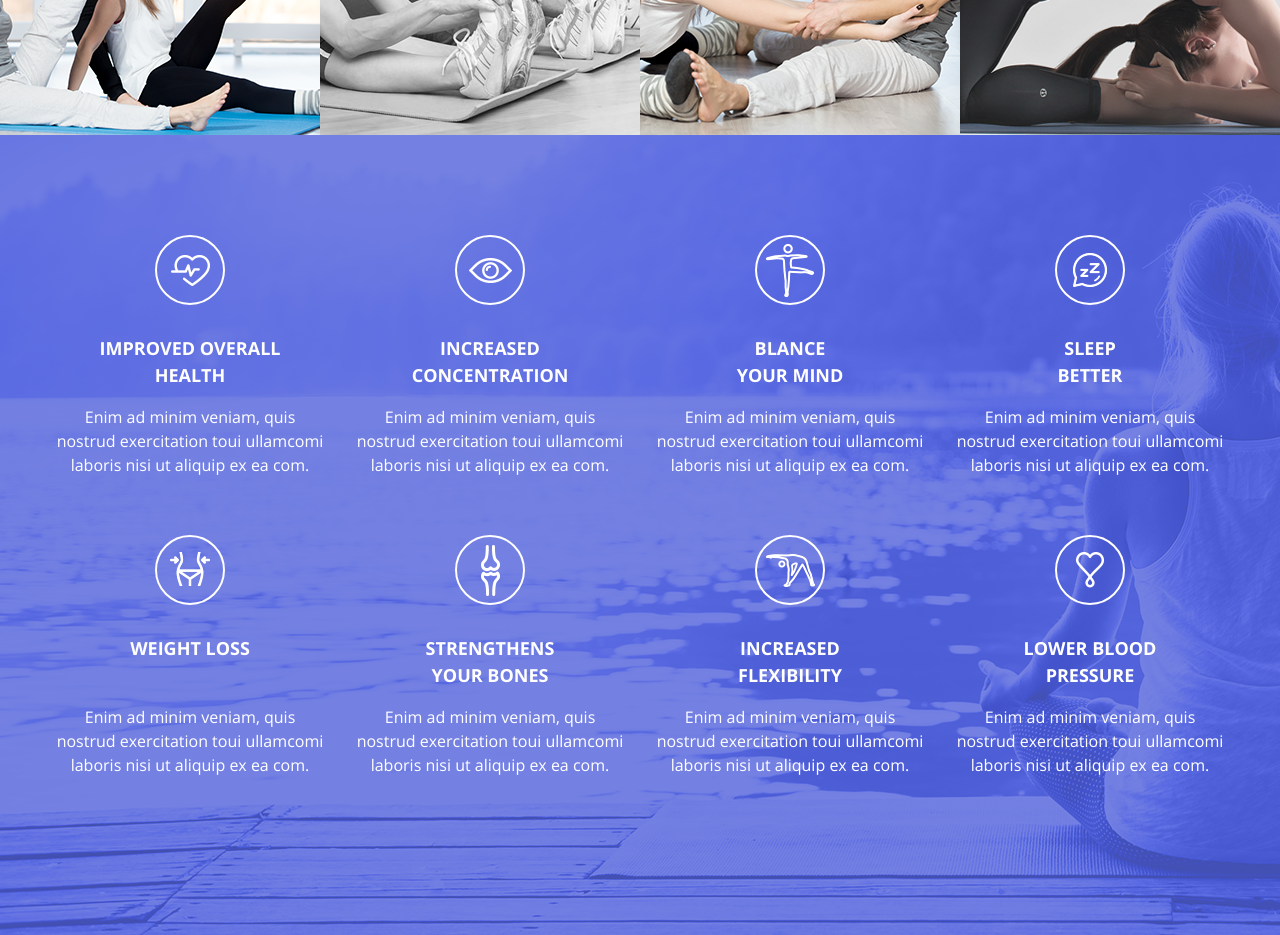
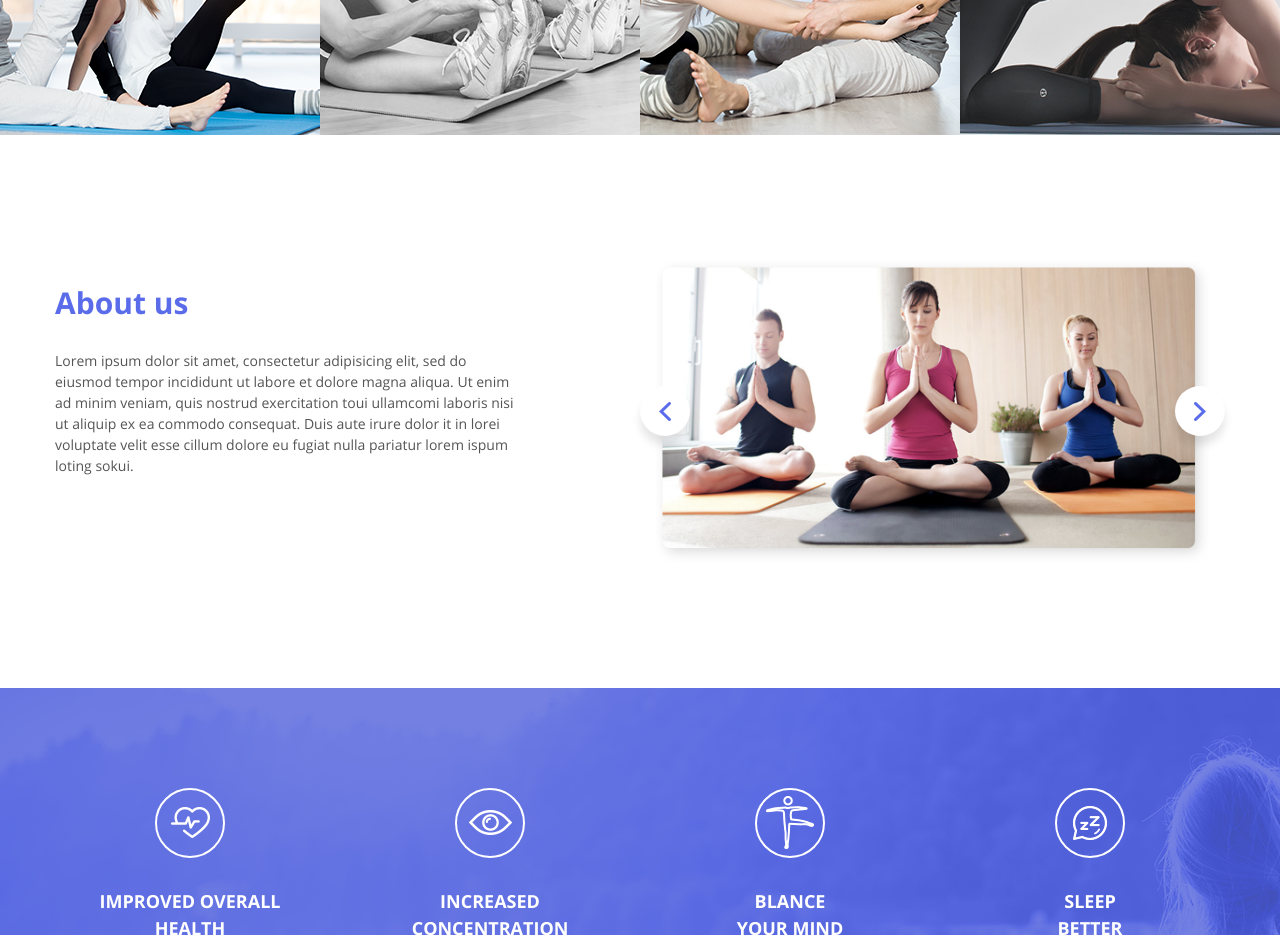
Before and after one commit to AlexShikhkerimov/yoga-markup, a website: page index.html in a window 1280 px wide. Shown: the part 2260-3195 px from the top of the page. Drawn offline with Linux system fonts and the light colour scheme; files whose address does not match are found by name; a web font is replaced by a local one.

Commit message:
about desktop markup

```diff
--- a/index.html
+++ b/index.html
@@ -216,6 +216,42 @@
 
         </section>
 
+
+        <!-- About -->
+        <section class="about-us">
+            <div class="container">
+                <div class="about-slider">
+
+                    <div class="about-column text-column">
+
+                        <div class="about-title">About us</div>
+
+                        <div class="about-description">
+                            Lorem ipsum dolor sit amet, consectetur adipisicing elit,
+                            sed do eiusmod tempor incididunt ut labore et dolore magna aliqua.
+                            Ut enim ad minim veniam, quis nostrud exercitation toui ullamcomi
+                            laboris nisi ut aliquip ex ea commodo consequat. Duis aute irure
+                            dolor it in lorei voluptate velit esse cillum dolore eu fugiat
+                            nulla pariatur lorem ispum loting sokui.
+                        </div>
+
+                    </div>
+
+                    <div class="about-column img-column">
+
+                        <div class="prev-btn"></div>
+
+                        <div class="img-wrap">
+                            <img src="./img/about-slider.png" alt="">
+                        </div>
+
+                        <div class="next-btn"></div>
+
+                    </div>
+                </div>
+            </div>
+        </section>
+
         <!-- advantages -->
         <section class="advantages">
             <div class="container">
--- /dev/null
+++ b/style/scss/layout/about-us.scss
@@ -0,0 +1,66 @@
+.about-us {
+    padding: 125px 0;
+
+    .about-slider {
+        display: flex;
+    }
+
+    .about-column {
+        width: 50%;
+    }
+
+    .text-column {
+        padding: 20px 0;
+
+        .about-title {
+            font-family: 'OpenSansBold', sans-serif;
+            font-size: 30px;
+            color: #5b6ceb;
+            padding-bottom: 25px;
+        }
+
+        .about-description {
+            color: #555;
+            max-width: 470px;
+        }
+    }
+
+    .img-column {
+        padding: 0 15px;
+        position: relative;
+    }
+
+    .prev-btn,
+    .next-btn {
+        background-color: #fff;
+        background-repeat: no-repeat;
+        background-position: center;
+        cursor: pointer;
+        box-shadow: 0px 9px 9px 0px rgba(0, 0, 0, 0.1);
+        border-radius: 50%;
+        height: 50px;
+        position: absolute;
+        top: calc(50% - 25px);
+        width: 50px;
+        z-index: 10;
+        transition: .3s;
+    }
+
+    .prev-btn {
+        background-image: url('../../../img/icons/prev-arrow.png');
+        left: 0;
+
+        &:hover {
+            transform: translateX(-5px);
+        }
+    }
+
+    .next-btn {
+        background-image: url('../../../img/icons/next-arrow.png');
+        right: 0;
+
+        &:hover {
+            transform: translateX(5px);
+        }
+    }
+}
--- a/style/scss/main.scss
+++ b/style/scss/main.scss
@@ -6,6 +6,7 @@
 @import './layout/main-banner.scss';
 @import './layout/program.scss';
 @import './layout/gallery.scss';
+@import './layout/about-us.scss';
 @import './layout/advantages.scss';
 @import './layout/footer.scss';
 @import './utils/fonts.scss';
```
Also changed, not shown: img/about-slider.png (added), img/icons/next-arrow.png (added), img/icons/prev-arrow.png (added), style/css/layout/about-us.css (added), style/css/main.css, 2 other files.
